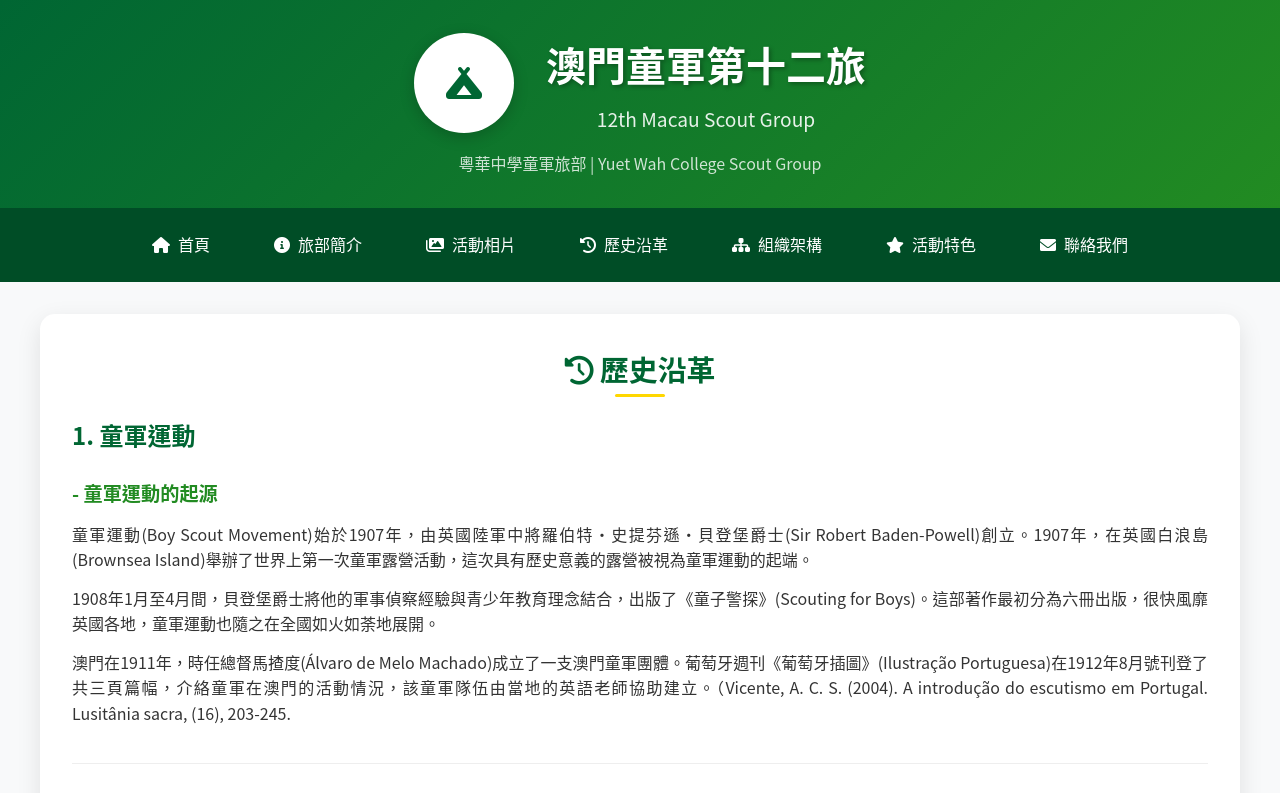
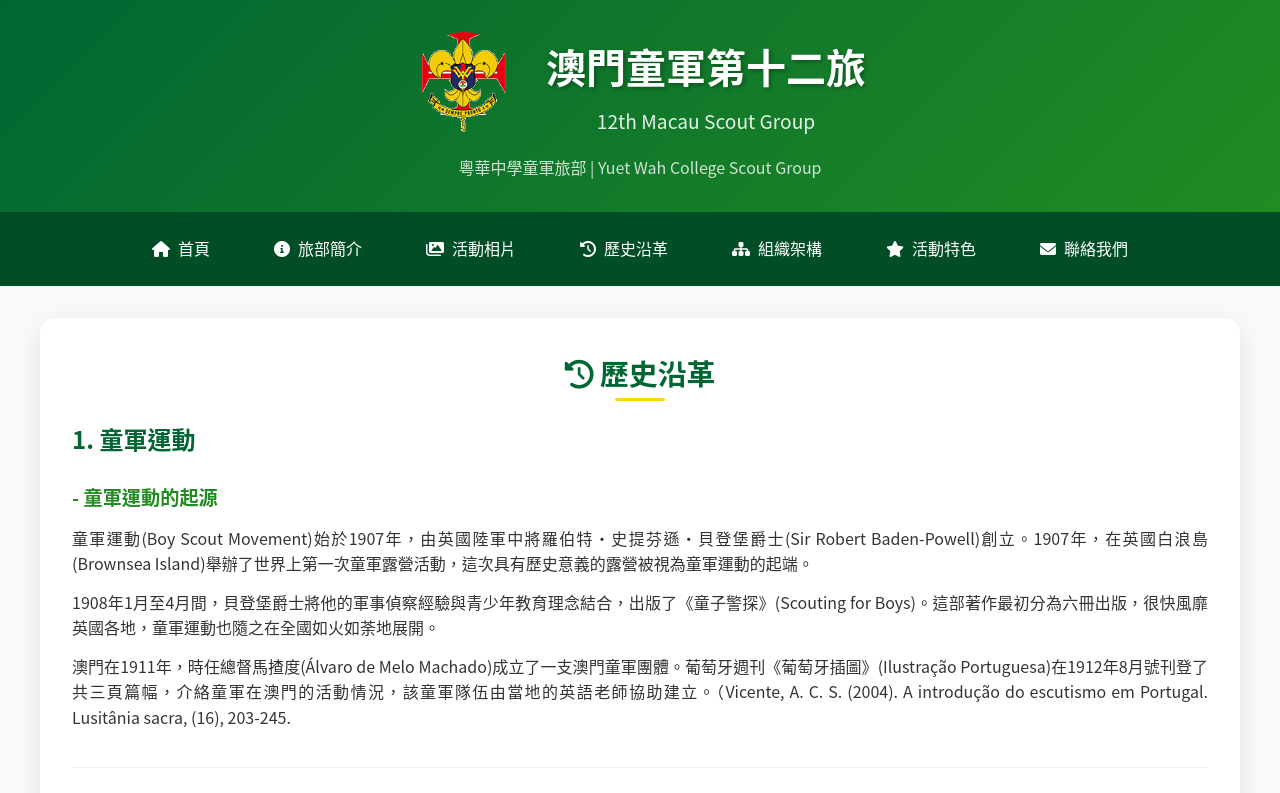
Before and after one commit to vivianyeah/YWCollegeScoutGroup, a plain HTML site: page history.html in a window 1280 px wide. Shown: the top 793 px of the page. Drawn offline with Linux system fonts and the light colour scheme.

Commit message:
Update history.html

```diff
--- a/history.html
+++ b/history.html
@@ -239,11 +239,11 @@
 </head>
 <body>
     <!-- 頁首 -->
-    <header class="header">
-        <div class="header-content">
+        <header class="header">
+        <div class="header-content fade-in-up">
             <div class="logo-section">
-                <div class="logo">
-                    <i class="fas fa-campground"></i>
+                <div class="">
+                    <img src="./image/12.gif" alt="澳門童軍第十二旅旅徽" style="width: 100px; height: 100px; border-radius: 50%; object-fit: contain;">
                 </div>
                 <div class="header-text">
                     <h1>澳門童軍第十二旅</h1>
```
